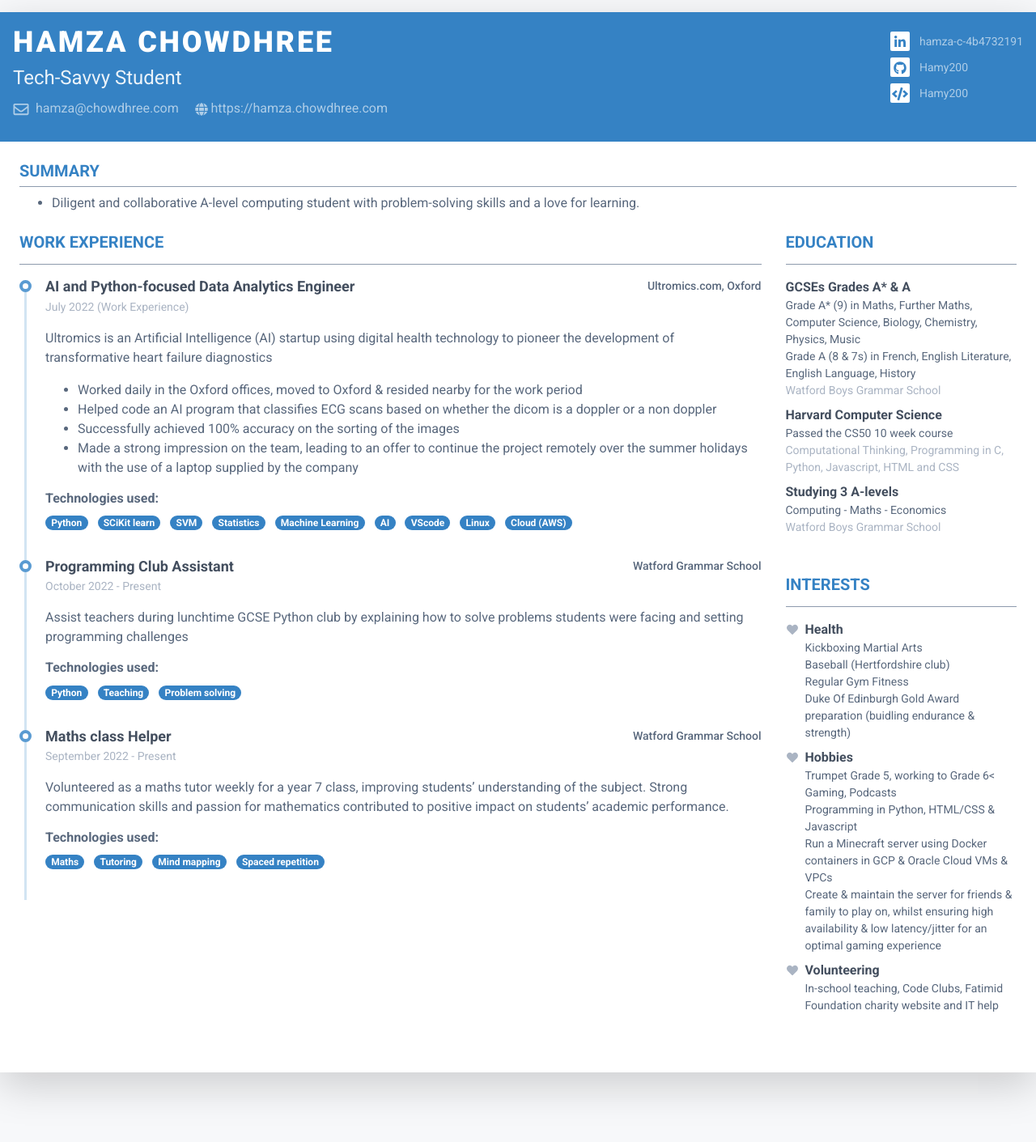
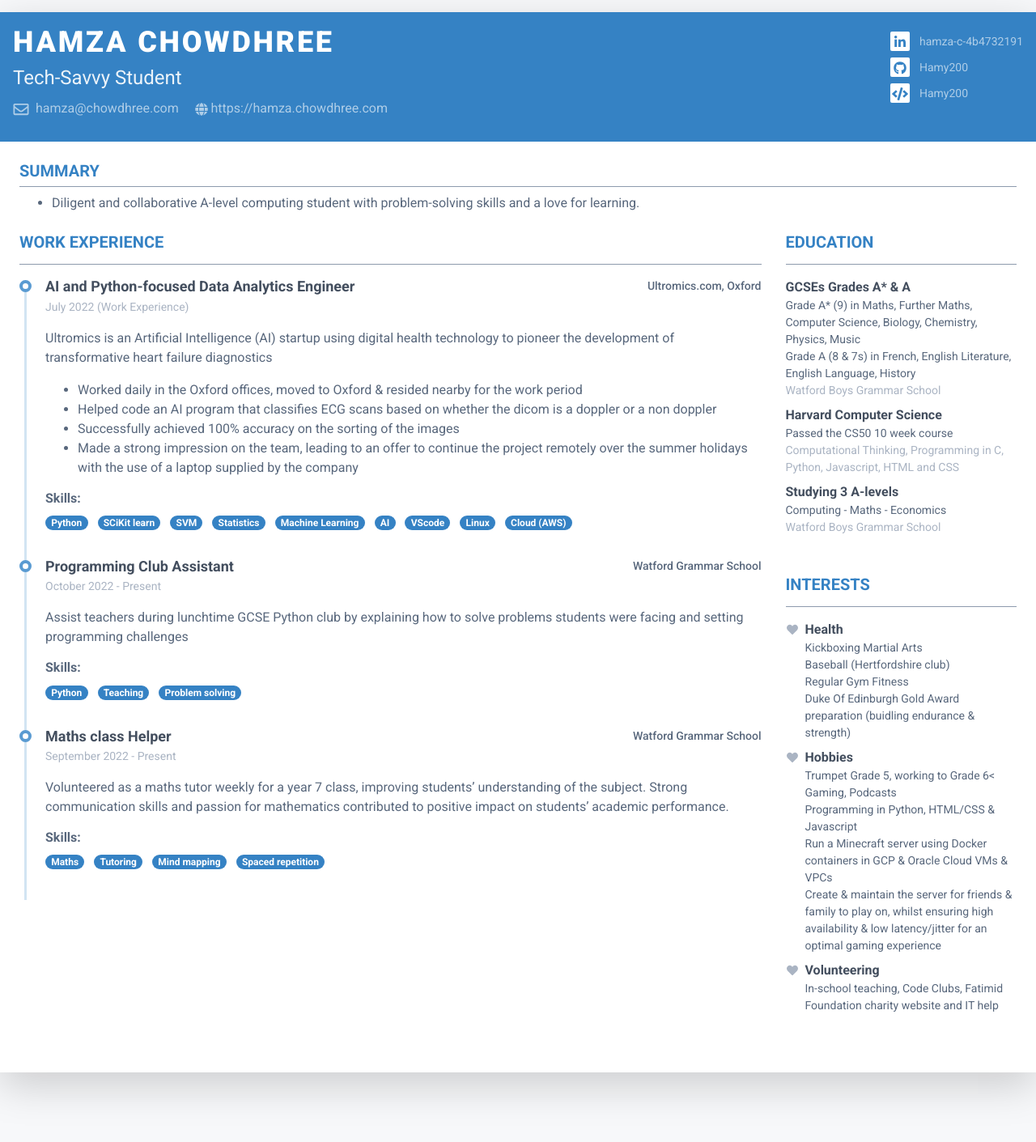
Before and after one commit to Hamy200/resume, a Jekyll site: the page built from index.markdown, in a window 1280 px wide. Shown: the whole page at 81% size. Built offline with Jekyll 4.4.1, drawn with Linux system fonts in a browser that asks for light colours; nearby versions of some CDN libraries.

Commit message:
Update labels.yaml

```diff
--- a/_data/labels.yaml
+++ b/_data/labels.yaml
@@ -5,7 +5,7 @@ awards: Interests # default: Awards
 education: # default: Education
 experience: # default: Work Experience
 achievements: # default: Achievements
-technologies: # default: Technologies used
+technologies: Skills # default: Technologies used
 interests: # default: Interests
 language: # default: Language
 skills: # default: Skills &amp; Tools
```
